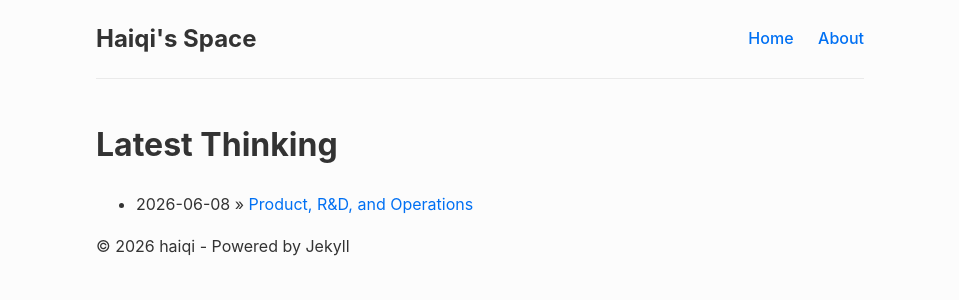
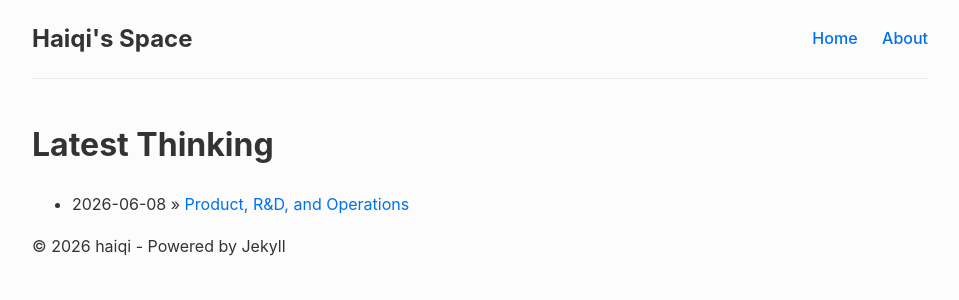
Before and after one commit to HaiqiHuang/haiqihuang.github.io, a Jekyll site: the page built from index.md, in a window 1280 px wide. Shown: the top 300 px of the page, without its empty margins (160-1119 px from the left). Built offline with Jekyll 4.4.1, drawn with Linux system fonts in a browser that asks for light colours.

Commit message:
feat: implement responsive layout

```diff
--- a/assets/css/style.css
+++ b/assets/css/style.css
@@ -7,20 +7,21 @@
   --border-color: #eaeaea;
 }
 
-/* 2. 页面基础排版（居中、限宽、字体） */
+/* 2. 页面基础排版（默认优先照顾手机端） */
 body {
   font-family: -apple-system, BlinkMacSystemFont, "Segoe UI", Roboto, Helvetica, Arial, sans-serif;
   line-height: 1.6;
   color: var(--text-color);
   background-color: var(--bg-color);
-  max-width: 768px; /* 限制阅读宽度，让排版像一本书 */
+  /* 在手机端让它占据全部空间，依靠下面的 padding 留白 */
+  width: 90%;
   margin: 0 auto;   /* 整体居中 */
   padding: 20px;
 }
 
 /* 3. 顶部导航栏美化 */
 header {
-  display: flex; /* 使用弹性盒子让标题和导航对齐 */
+  display: flex;
   justify-content: space-between;
   align-items: center;
   padding-bottom: 20px;
@@ -43,7 +44,7 @@ header nav a {
 a {
   color: var(--link-color);
   text-decoration: none;
-  transition: color 0.2s ease; /* 鼠标悬浮时的平滑过渡 */
+  transition: color 0.2s ease;
 }
 
 a:hover {
@@ -58,3 +59,24 @@ a:hover {
   margin-top: -15px;
   margin-bottom: 30px;
 }
+
+/* =========================================
+   6. 响应式自适应排版 (Media Queries)
+   放在最底部，根据屏幕变大自动放宽页面
+   ========================================= */
+
+/* 当屏幕大于等于 768px (平板/小笔记本) */
+@media screen and (min-width: 768px) {
+  body {
+    width: 80%; /* 屏幕变宽了，留白变多，比例收缩一点 */
+    max-width: 850px; /* 设定一个适中的上限 */
+  }
+}
+
+/* 当屏幕大于等于 1200px (台式机大屏幕) */
+@media screen and (min-width: 1200px) {
+  body {
+    width: 70%;
+    max-width: 1100px; /* 电脑大屏下解锁更宽的布局 */
+  }
+}
```
